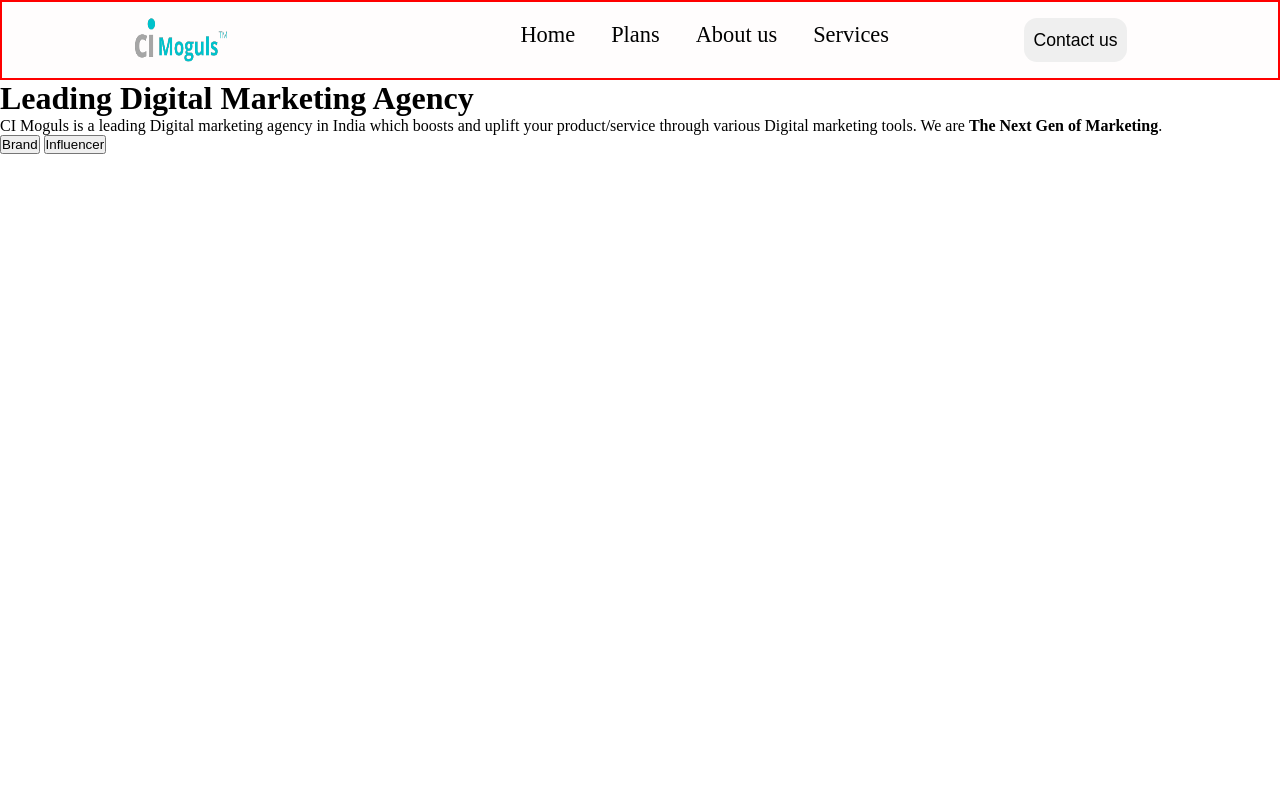
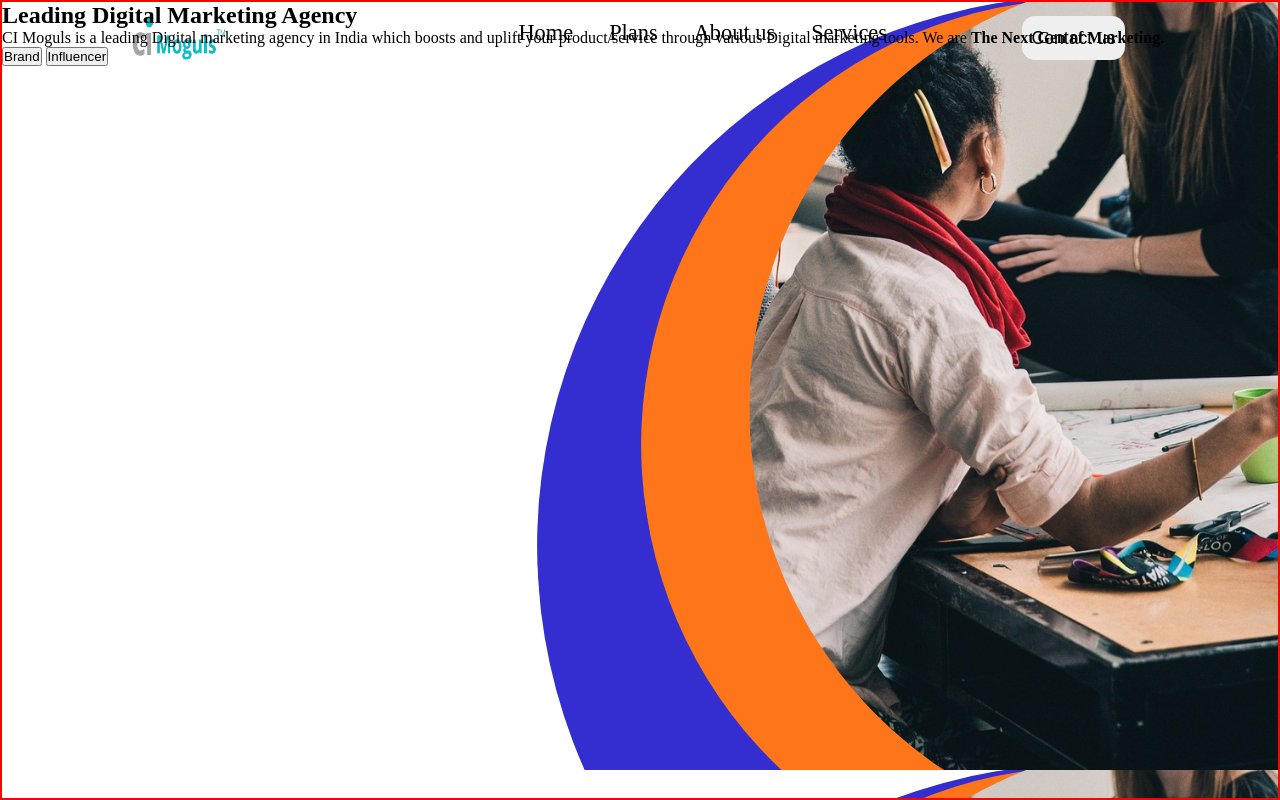
Before and after one commit to navneetthakor/dma, a PHP site: page /html/index.html in a window 1280 px wide. Run offline with PHP 8.4, Linux system fonts and the light colour scheme.

Commit message:
sec1 background image added

```diff
--- a/css/index.css
+++ b/css/index.css
@@ -9,6 +9,8 @@
 :root{
     --1stcolor : rgba(255, 68, 0, 0.725);
     --2ndcolor : #342EAD;
+    --secheigth1 : 100vh;
+    --secwidth : 100vw;
 }
 
 /* body styling  */
@@ -24,6 +26,8 @@ header::before{
     height: 100%;
     backdrop-filter: blur(5px);
     position: absolute;
+    top: 0;
+    left: 0;
     z-index: -1;
 
 }
@@ -33,8 +37,10 @@ header{
     width: 100vw;
     overflow: hidden;
     display: flex;
-    border: 2px solid red;
-    position: relative;
+    position: absolute;
+    top: 0;
+    left: 0;
+    /* border: 2px solid red; */
 }
 
 /* logo division of header  */
@@ -87,3 +93,22 @@ header{
     font-size: 2.2vh;
     background-color: (--1stcolor);
 }
+
+/* main tag styling  */
+/* section 1 styling  */
+#sec1::before{
+    content: "";
+    background: url("/images/Untitled\ design\ \(5\).png");
+    width: 100%;
+    height: 100%;
+    backdrop-filter: blur(5px);
+    position: absolute;
+    z-index: -1;
+}
+
+#sec1{
+    height: var(--secheigth1);
+    width: var(--secwidth);
+    border: 2px solid red;
+    position: relative;
+}
--- a/html/index.html
+++ b/html/index.html
@@ -25,12 +25,14 @@
         </div>
     </header>
     <main>
+        <section id="sec1">
         <h1>Leading Digital Marketing Agency</h1>
         <p>
             CI Moguls is a leading Digital marketing agency in India which boosts and uplift your product/service through various Digital marketing tools. We are <b>The Next Gen of Marketing</b>.
         </p>
         <input type="button" class="" id="brand-btn" value="Brand">
         <input type="button" class="" id="inf-btn" value="Influencer">
+    </section>
     </main>
 </body>
 </html>
```
Also changed, not shown: images/Untitled design (5).png (added).
